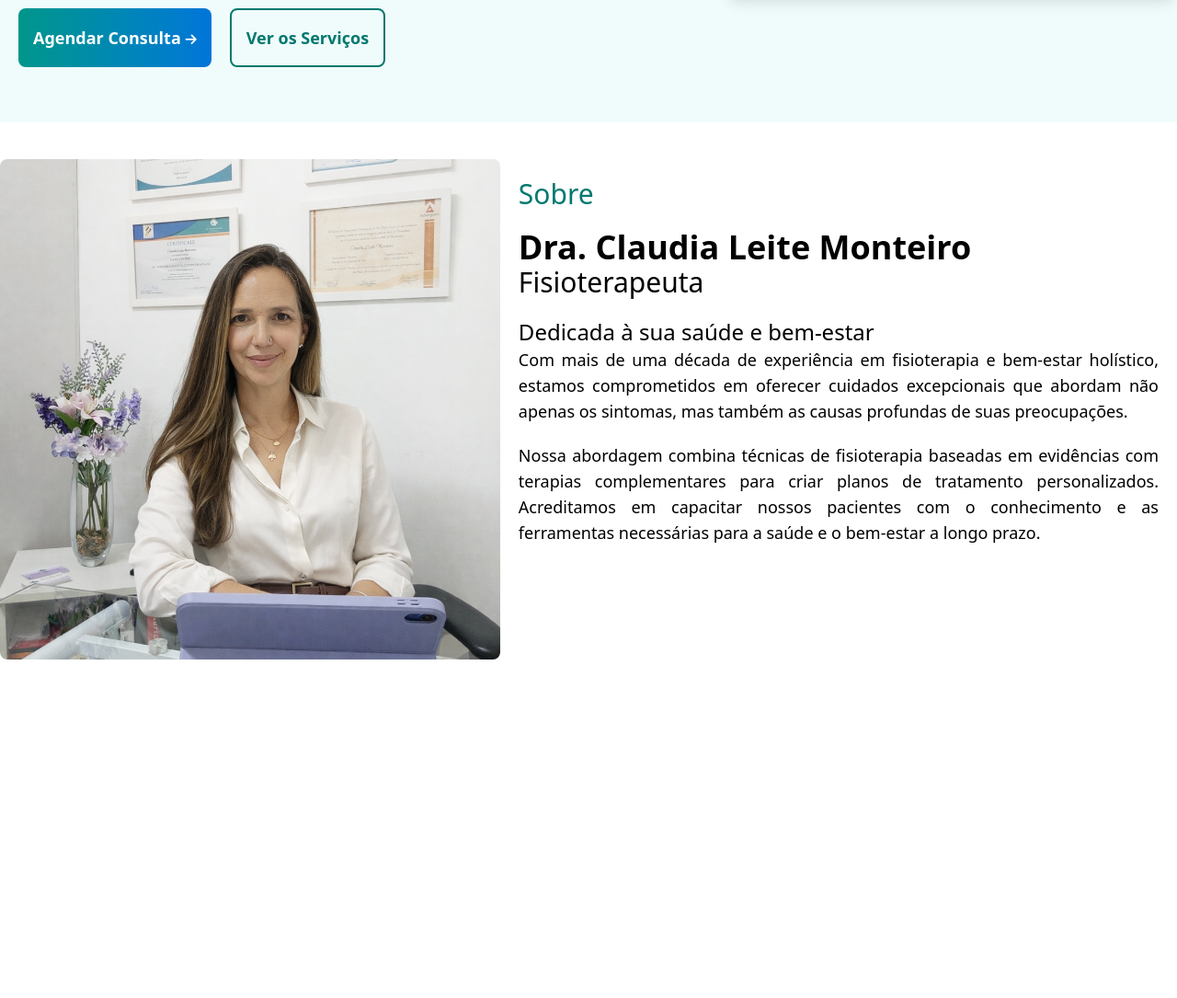
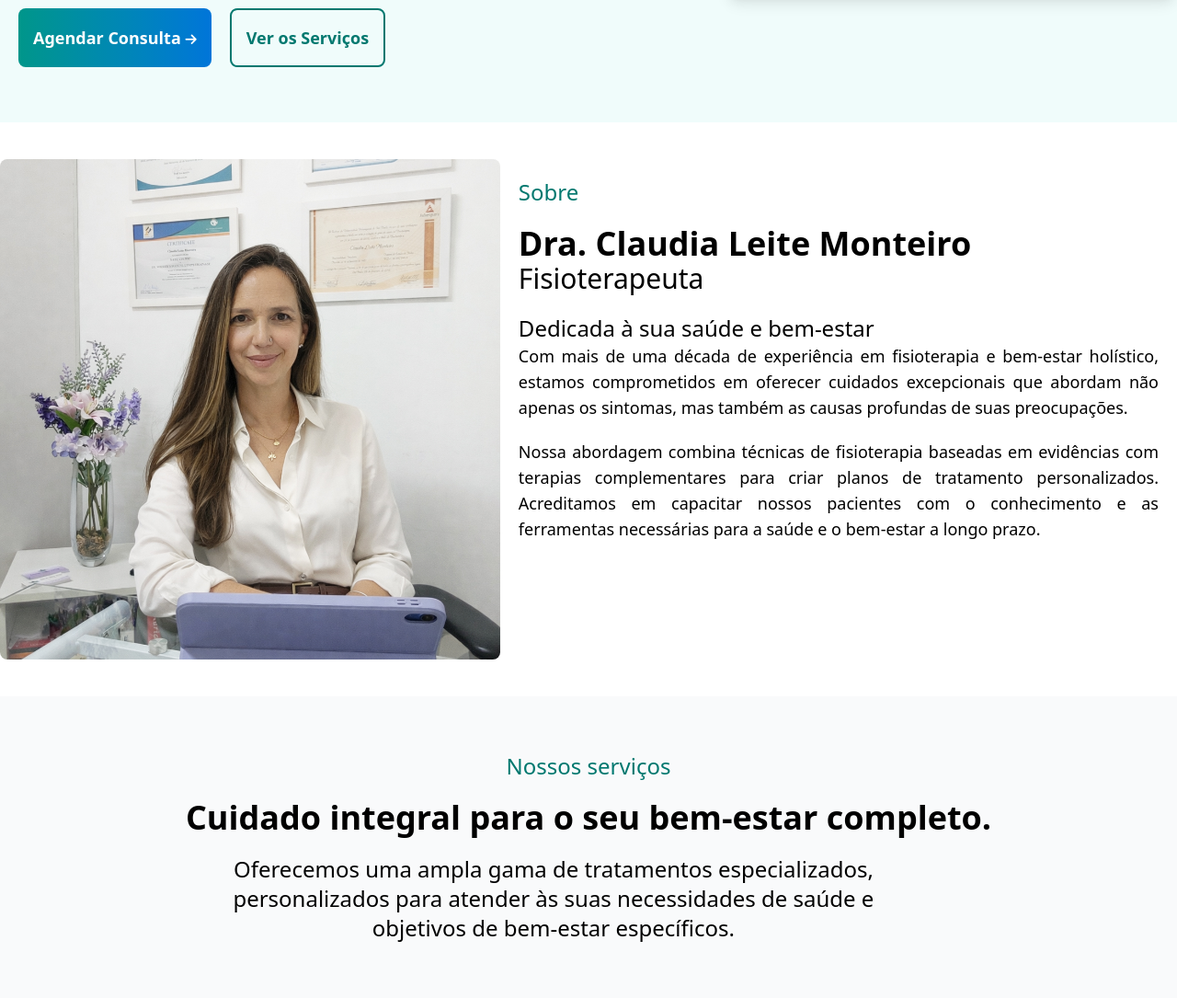
Before and after one commit to sumanbiswasdev/dra.claudia-leite-monteiro-tailwindcss, a website: page index.html in a window 1280 px wide. Shown: the part 643-1728 px from the top of the page at 92% size. Before the commit the page ends 1400 px from the top, so only its background shows below. Drawn offline with Linux system fonts and the light colour scheme.

```diff
--- a/index.html
+++ b/index.html
@@ -80,6 +80,8 @@
   </header>
 
   <main>
+
+    <!-- Sua jornada rumo ao bem-estar pleno -->
     <section class="bg-clau3">
 
       <div class="container mx-auto">
@@ -107,8 +109,6 @@
               Ver os Serviços
             </button>
           </div>
-
-
         </div>
 
           <!-- ===================== IMAGE SLIDER WRAPPER ===================== -->
@@ -135,7 +135,7 @@
     </section>
 
     <!-- sobre dra. claudia leite monteiro -->
-    <section>
+    <section class="bg-white">
 
       <div class="container mx-auto">
 
@@ -146,7 +146,7 @@
           </div>
 
         <div class="lg:px-5 py-5">
-          <p class="text-lg md:text-2xl lg:text-3xl font-light text-clautext1"><span>Sobre</span></p>
+          <p class="text-lg md:text-2xl lg:text-2xl font-light text-clautext1"><span>Sobre</span></p>
           <h2 class="text-2xl md:text-3xl lg:text-4xl font-semibold mt-5"><span>Dra. Claudia Leite Monteiro</span></h2>
           <p class="text-lg md:text-2xl lg:text-3xl font-light"><span>Fisioterapeuta</span></p>
           <h2 class="text-lg md:text-xl lg:text-2xl font-medium mt-5"><span>Dedicada à sua saúde e bem-estar</span></h2>
@@ -155,7 +155,23 @@
           <p class="text-lg font-light max-w-7xl text-justify mt-5"><span>Nossa abordagem combina técnicas de fisioterapia baseadas em evidências com terapias complementares para criar planos de tratamento personalizados. Acreditamos em capacitar nossos pacientes com o conhecimento e as ferramentas necessárias para a saúde e o bem-estar a longo prazo.</span></p>
         </div>
         </div>
+      </div>
 
+    </section>
+
+    <!-- Cuidado integral para o seu bem-estar completo. -->
+    <section class="bg-clau5">
+
+      <div class="container mx-auto">
+
+        <div class="lg:flex lg:flex-row px-5 lg:px-0 py-10">
+
+          <div class="lg:px-5 py-5 mx-auto">
+            <p class="text-center text-lg md:text-2xl lg:text-2xl font-light text-clautext1"><span>Nossos serviços</span></p>
+            <h2 class="text-center text-2xl md:text-3xl lg:text-4xl font-bold mt-5"><span>Cuidado integral para o seu bem-estar completo.</span></h2>
+            <p class="text-center text-lg md:text-2xl lg:text-2xl font-light mt-5 lg:w-[800px]"><span>Oferecemos uma ampla gama de tratamentos especializados,
+              personalizados para atender às suas necessidades de saúde e objetivos de bem-estar específicos.</span></p>
+        </div>
       </div>
 
     </section>
--- a/src/input.css
+++ b/src/input.css
@@ -6,6 +6,7 @@
     --color-clau2: #9677b4;
     --color-clau3: #F0FCFB;
     --color-clau4: #CBFBF1;
+    --color-clau5: #F9FAFB;
 
     --color-clautext1: #00786F;
     --color-gre1: #00968A;
```
Also changed, not shown: src/style.css.
